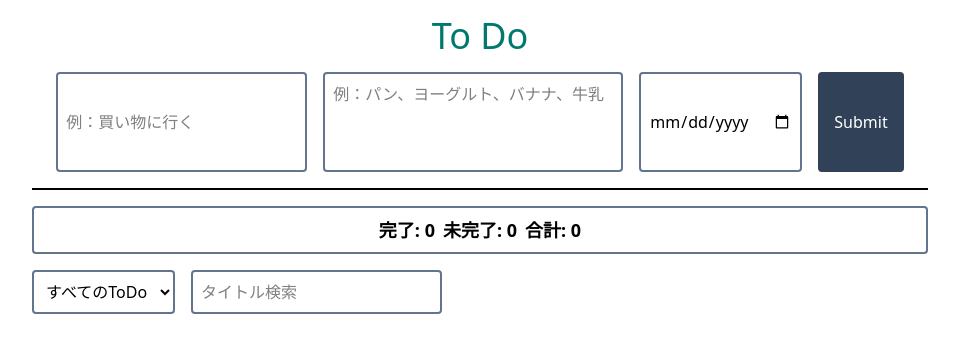
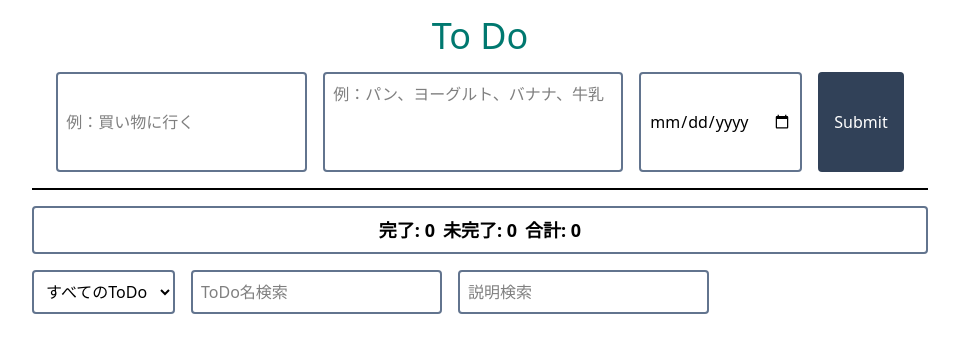
Before and after one commit to kentem-yu-motegi/react-todo-test, a React (Vite) app: page / in a window 1280 px wide. Shown: the top 352 px of the page, without its empty margins (160-1119 px from the left). Built offline with nearby package versions, Linux system fonts and the light colour scheme.

Commit message:
説明検索機能追加

```diff
--- a/src/features/input/displayText.tsx
+++ b/src/features/input/displayText.tsx
@@ -6,7 +6,8 @@ export const DisplayText = () => {
   const [filter, setFilter] = useState<"all" | "completed" | "uncompleted">(
     "all",
   );
-  const [keyword, setKeyword] = useState("");
+  const [titleKeyword, setTitleKeyword] = useState("");
+  const [descriptionKeyword, setDescriptionKeyword] = useState("");
 
   const total = todoValue.length;
   const completed = todoValue.filter((todo) => todo.isCompleted).length;
@@ -18,7 +19,8 @@ export const DisplayText = () => {
       if (filter === "uncompleted") return !todo.isCompleted;
       return true;
     })
-    .filter((todo) => todo.title.toLowerCase().includes(keyword.toLowerCase()));
+    .filter((todo) => todo.title.includes(titleKeyword))
+    .filter((todo) => todo.description.includes(descriptionKeyword));
 
   const todoCompleted = (id: string) => {
     const newTodos = todoValue.map((todo) =>
@@ -61,9 +63,16 @@ export const DisplayText = () => {
         <input
           className="p-2 border-2 border-slate-500 rounded"
           type="text"
-          placeholder="タイトル検索"
-          value={keyword}
-          onChange={(e) => setKeyword(e.target.value)}
+          placeholder="ToDo名検索"
+          value={titleKeyword}
+          onChange={(e) => setTitleKeyword(e.target.value)}
+        ></input>
+        <input
+          className="p-2 border-2 border-slate-500 rounded"
+          type="text"
+          placeholder="説明検索"
+          value={descriptionKeyword}
+          onChange={(e) => setDescriptionKeyword(e.target.value)}
         ></input>
       </div>
       {filteredTodos.map((todo) => (
```
